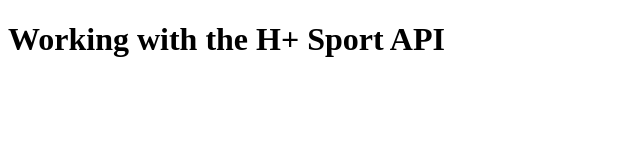
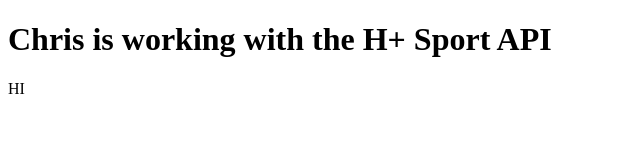
Before and after one commit to christopherdent/api-class, a plain HTML site: page 03_02_request/begin/index.html in a window 1280 px wide. Shown: the whole page, without its empty margins (0-640 px from the left). Drawn offline with Linux system fonts and the light colour scheme; no server answers.

Commit message:
Complete lesson 2 XMLHttpRequest

```diff
--- a/03_02_request/begin/index.html
+++ b/03_02_request/begin/index.html
@@ -2,9 +2,13 @@
 <html>
 <head>
 	<title>H+ Sport API</title>
-	<script src="script.js"></script>
+
 </head>
 <body>
-	<h1>Working with the H+ Sport API</h1>
+	<h1>Chris is working with the H+ Sport API</h1>
+	<div id = 'main'>
+
+	</div>
 </body>
+<script src="script.js"></script>
 </html>
--- a/03_02_request/begin/script.js
+++ b/03_02_request/begin/script.js
@@ -0,0 +1,20 @@
+const main = document.getElementById("main");
+const div = document.createElement("div");
+const content = document.createElement("p")
+content.innerHTML = "HI"
+div.appendChild(content)
+main.appendChild(div)
+
+
+let request = new XMLHttpRequest();
+
+request.open('GET', "https://hplussport.com/api/products/order/name")
+request.onload = function() {
+  let response = request.response;
+  let parsedData = JSON.parse(response)
+  console.log(parsedData)
+  content.innerHTML = parsedData[1].name
+
+}
+
+request.send();
```
